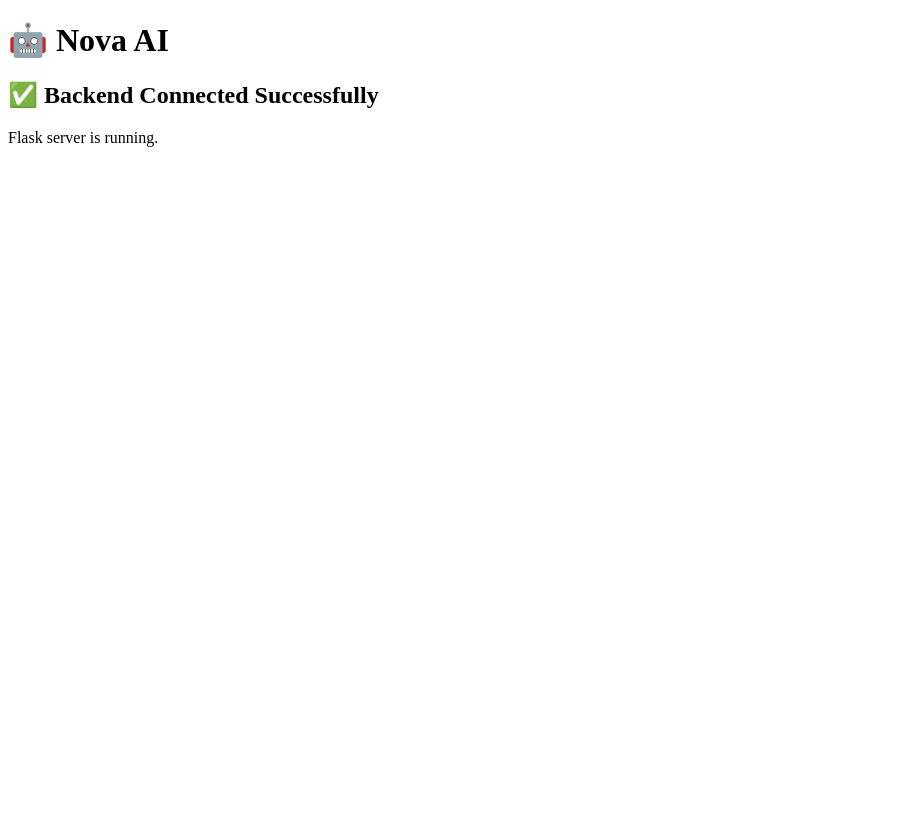
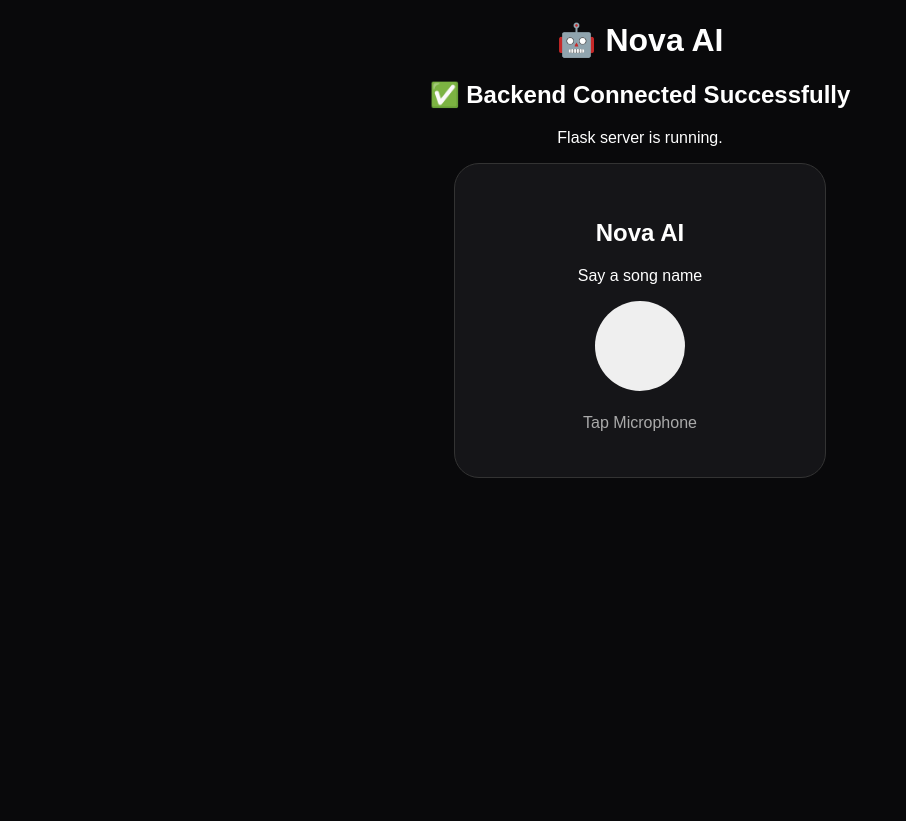
Before and after one commit to divyajpjk17-sys/AgentAI, a Flask app: page / in a window 1280 px wide. Shown: the whole page, without its empty margins (0-906 px from the left). Before the commit the page ends 147 px from the top, so only its background shows below. Run offline with Flask 3, Linux system fonts and the light colour scheme.

Commit message:
Update index.html

```diff
--- a/app/templates/index.html
+++ b/app/templates/index.html
@@ -7,5 +7,60 @@
     <h1>🤖 Nova AI</h1>
     <h2>✅ Backend Connected Successfully</h2>
     <p>Flask server is running.</p>
-</body>
+<style>
+    body{
+        margin:0;
+        height:100vh;
+        display grid;
+        place-items:center;
+        background:#09090b;
+        color:white;
+        font-family:arial;
+    }
+    .card{
+        width:300px;
+        padding:35px;
+        text-align:center;
+        background:#151518;
+        border:1px solid #333;
+        border-radius:25px;
+    }
+    .mic{
+        width:90px;
+        height:90px;
+        border:0;
+        border-radius:50%;
+        font-size:35px;p
+        cursor:pointer;
+    }
+    .status{
+        margin-top:20px;
+        color:#aaa;
+    }
+    .song{
+        margin-top:10px;
+        font-size:13px;
+    }
+    .listening{
+        transform:scale(1.1);
+        box-shadow: 0 0 0 10px #ffffff18;
+    }
+</style>
+<div class="card">
+    <h2>Nova AI</h2>
+    <p>Say a song name</p>
+    <button id="mic" class="mic">
+    </button>
+    <div id="status" class="status">
+        Tap Microphone
+    </div>
+<div id="song" class="song"></div>
+
+
+
+
+
+
+
+ </body>
 </html>
```
